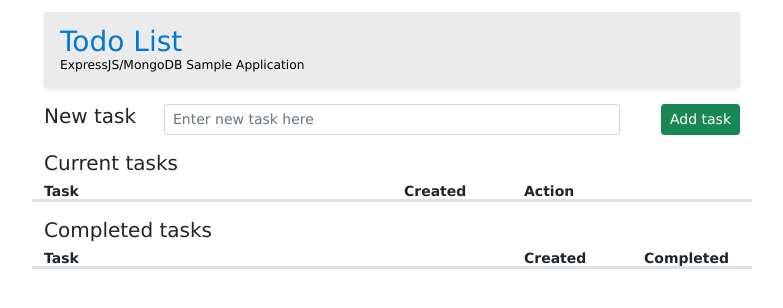
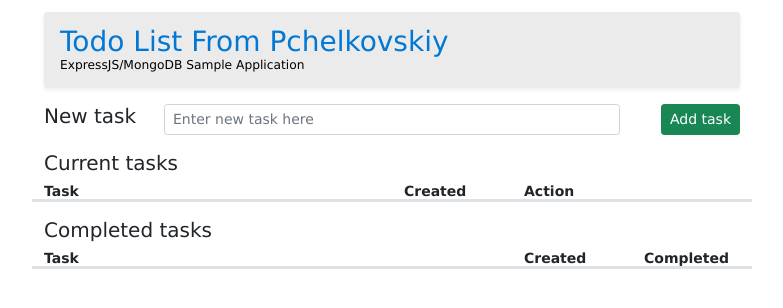
Before and after one commit to MedunPchelkovskiy/containers-and-cloud-course, a Node server app: page / in a window 1280 px wide. Shown: the top 308 px of the page, without its empty margins (248-1031 px from the left). Run offline with Node 20, Linux system fonts and the light colour scheme; data that the repository does not hold is empty; some libraries are stand-ins or nearby versions.

Commit message:
Change app h1 tag

```diff
--- a/deployment_to_cloud_exercise_azure/TODO-App/views/layout.pug
+++ b/deployment_to_cloud_exercise_azure/TODO-App/views/layout.pug
@@ -9,7 +9,7 @@
     main(class='container' style='max-width: 720px')
         div(class='d-flex align-items-center p-3 my-1 bg-azure-light-gray rounded shadow-sm')
             div(class='1h-1')
-                h1(class='h3 mb-0 text-azure-blue lh-1') Todo List
+                h1(class='h3 mb-0 text-azure-blue lh-1') Todo List From Pchelkovskiy
                 small(class='text-black') ExpressJS/MongoDB Sample Application
 
 
```
